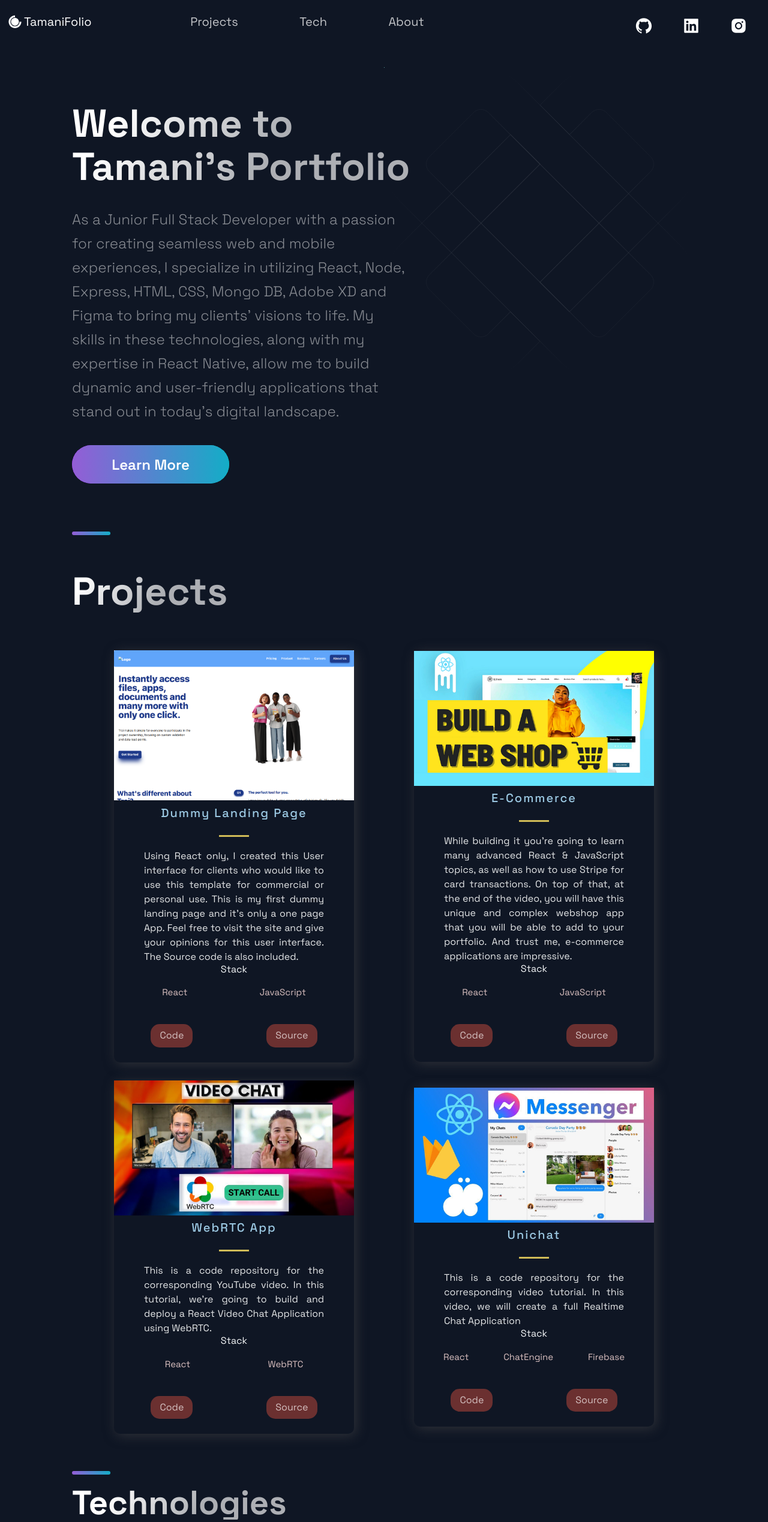
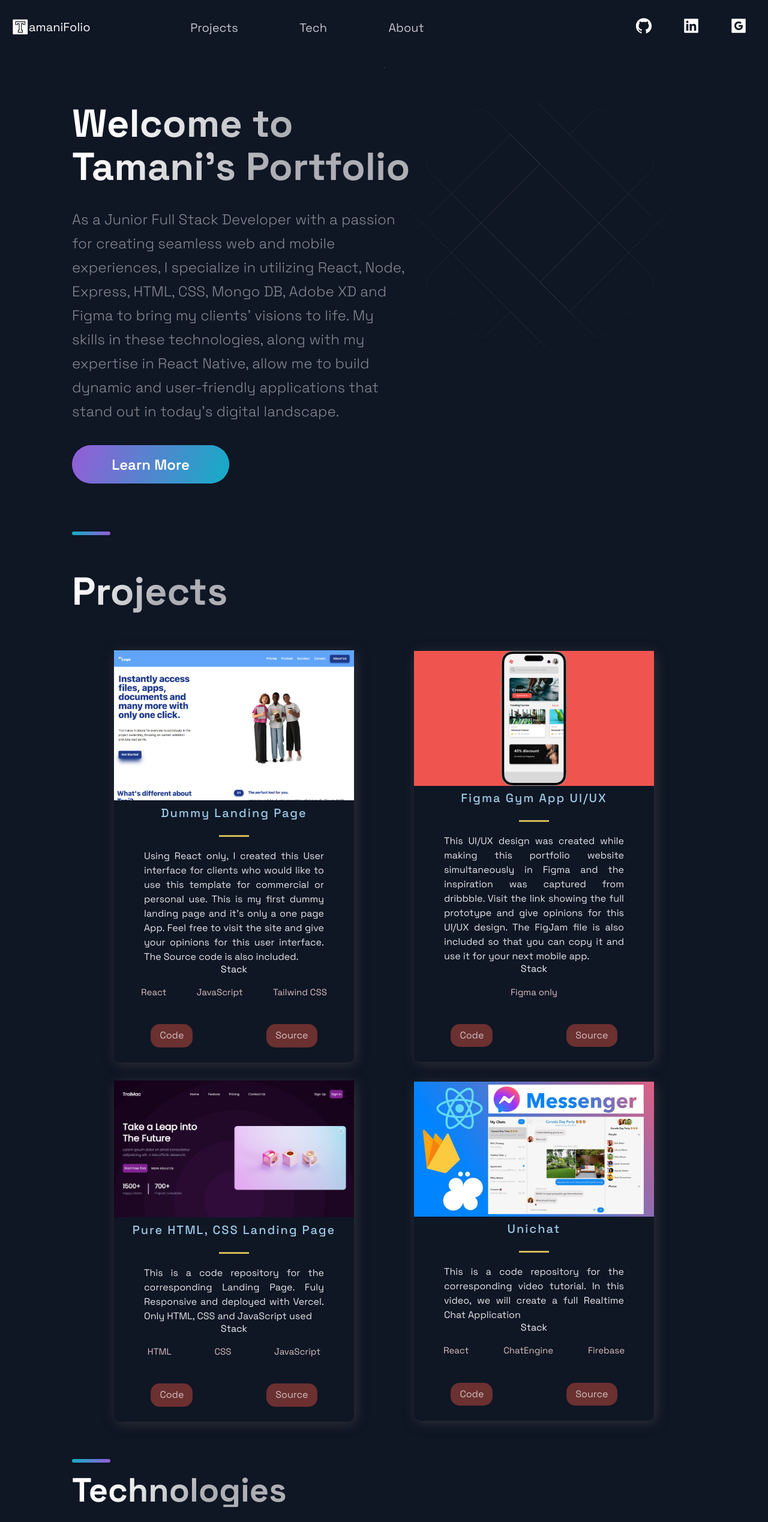
Before and after one commit to TamaniPhiri/TroiPortfolio, a Next.js app: page / in a window 1280 px wide. Shown: the top 2537 px of the page at 60% size. Built offline with nearby package versions, Linux system fonts and the light colour scheme.

Commit message:
final changes

```diff
--- a/src/components/Acomplishments/Acomplishments.js
+++ b/src/components/Acomplishments/Acomplishments.js
@@ -4,16 +4,24 @@ import { Section, SectionDivider, SectionTitle } from '../../styles/GlobalCompon
 import { Box, Boxes, BoxNum, BoxText } from './AcomplishmentsStyles';
 
 const data = [
-  { number: 20, text: 'Open Source Projects'},
-  { number: 1000, text: 'Students', },
-  { number: 1900, text: 'Github Followers', },
-  { number: 5000, text: 'Github Stars', }
+  { number: 2, text: 'Open Source Projects'},
+  { number: 1, text: 'UI/UX design', },
+  { number: 2, text: 'Github Followers', },
+  { number: 1, text: 'Github Stars', }
 ];
 
 const Acomplishments = () => (
-  <div>
-    Acomplishments
-  </div>
+  <Section>
+    <SectionTitle>Personal Accomplishments</SectionTitle>
+    <Boxes>
+      {data.map((card, index)=>(
+        <Box key={index}>
+          <BoxNum>{card.number}+</BoxNum>
+          <BoxText>{card.text}</BoxText>
+        </Box>
+      ))}
+    </Boxes>
+  </Section>
 );
 
 export default Acomplishments;
--- a/src/components/Footer/Footer.js
+++ b/src/components/Footer/Footer.js
@@ -1,14 +1,39 @@
 import React from 'react';
-import { AiFillGithub, AiFillInstagram, AiFillLinkedin } from 'react-icons/ai';
+import { AiFillGithub, AiFillGoogleSquare, AiFillLinkedin } from 'react-icons/ai';
 
 import { SocialIcons } from '../Header/HeaderStyles';
 import { CompanyContainer, FooterWrapper, LinkColumn, LinkItem, LinkList, LinkTitle, Slogan, SocialContainer, SocialIconsContainer } from './FooterStyles';
 
 const Footer = () => {
   return (
-    <div>
-      Footer
-    </div>
+    <FooterWrapper>
+      <LinkList>
+        <LinkColumn>
+          <LinkTitle>Call</LinkTitle>
+          <LinkItem href="tel:+26-097-391-557">+26-097-391-557</LinkItem>
+        </LinkColumn>
+        <LinkColumn>
+          <LinkTitle>Email</LinkTitle>
+          <LinkItem href="mailto:tamanigabriel0@gmail.com">tamanigabriel0@gmail.com</LinkItem>
+        </LinkColumn>
+      </LinkList>
+      <SocialIconsContainer>
+        <CompanyContainer>
+          <Slogan>Innovating slowly but very sure.</Slogan>
+        </CompanyContainer>
+        <SocialContainer>
+          <SocialIcons href="https://github.com/TamaniPhiri">
+            <AiFillGithub size="3rem"/>
+          </SocialIcons>
+          <SocialIcons href="https://www.linkedin.com/in/tamani-phiri-389b16256/">
+            <AiFillLinkedin size="3rem"/>
+          </SocialIcons>
+          <SocialIcons href="mailto:tamanigabriel0@gmail.com">
+            <AiFillGoogleSquare size="3rem"/>
+          </SocialIcons>
+        </SocialContainer>
+      </SocialIconsContainer>
+    </FooterWrapper>
   );
 };
 
--- a/src/components/Header/Header.js
+++ b/src/components/Header/Header.js
@@ -1,7 +1,7 @@
 import Link from 'next/link';
 import React from 'react';
-import { AiFillGithub, AiFillInstagram, AiFillLinkedin } from 'react-icons/ai';
-import { DiCssdeck } from 'react-icons/di';
+import { AiFillGithub, AiFillGoogleSquare, AiFillInstagram, AiFillLinkedin } from 'react-icons/ai';
+import { DiCssdeck, DiTravis, DiTrello } from 'react-icons/di';
 
 import { Container, Div1, Div2, Div3, NavLink, SocialIcons,Span } from './HeaderStyles';
 
@@ -9,23 +9,23 @@ const Header = () =>  (
   <Container>
       <Div1>
           <Link href="/">
-            <a style={{ display:"flex", alignItems:"center", color:"#fff", marginBottom:'18px'}}>
-              <DiCssdeck size="3rem"/><Span>TamaniFolio</Span>
+            <a style={{ display:"flex", alignItems:"center", color:"#fff", marginBottom:'0px', justifyContent:"center", marginLeft:"0.5em"}}>
+              <DiTravis size="3rem"/><Span>amaniFolio</Span>
             </a>
           </Link>
       </Div1>
       <Div2>
-        <li>
+        <li style={{alignItems:"center", justifyContent:"center", marginTop:"1rem"}}>
           <Link href="#projects">
             <NavLink>Projects</NavLink>
           </Link>
         </li>
-        <li>
+        <li style={{alignItems:"center", justifyContent:"center", marginTop:"1rem"}}>
           <Link href="#tech">
             <NavLink>Tech</NavLink>
           </Link>
         </li>
-        <li>
+        <li style={{alignItems:"center", justifyContent:"center", marginTop:"1rem"}}>
           <Link href="#About">
             <NavLink>About</NavLink>
           </Link>
@@ -38,8 +38,8 @@ const Header = () =>  (
         <SocialIcons href="https://www.linkedin.com/in/tamani-phiri-389b16256/">
           <AiFillLinkedin size="3rem"/>
         </SocialIcons>
-        <SocialIcons href="https://www.instagram.com">
-          <AiFillInstagram size="3rem"/>
+        <SocialIcons href="mailto:tamanigabriel0@gmail.com">
+          <AiFillGoogleSquare size="3rem"/>
         </SocialIcons>
       </Div3>
   </Container>
--- a/src/constants/constants.js
+++ b/src/constants/constants.js
@@ -3,25 +3,25 @@ export const projects = [
     title: 'Dummy Landing Page',
     description: "Using React only, I created this User interface for clients who would like to use this template for commercial or personal use. This is my first dummy landing page and it's only a one page App. Feel free to visit the site and give your opinions for this user interface. The Source code is also included.",
       image: '/images/DummyLandingUnresponsive.png',
-      tags: ['React', 'JavaScript'],
+      tags: ['React', 'JavaScript', 'Tailwind CSS'],
     source: 'https://troi-landing.vercel.app/',
     visit: 'https://github.com/TamaniPhiri/TroiLanding',
     id: 0,
   },
   {
-    title: 'E-Commerce',
-    description:"While building it you're going to learn many advanced React & JavaScript topics, as well as how to use Stripe for card transactions. On top of that, at the end of the video, you will have this unique and complex webshop app that you will be able to add to your portfolio. And trust me, e-commerce applications are impressive.",
-    image: '/images/2.png',
-    tags: ['React', 'JavaScript'],
+    title: 'Figma Gym App UI/UX',
+    description:"This UI/UX design was created while making this portfolio website simultaneously in Figma and the inspiration was captured from dribbble. Visit the link showing the full prototype and give opinions for this UI/UX design. The FigJam file is also included so that you can copy it and use it for your next mobile app.",
+    image: '/images/FigmaGym.png',
+    tags: ['Figma only'],
     source: 'https://google.com',
     visit: 'https://google.com',
     id: 1,
   },
   {
-    title: 'WebRTC App',
-    description: "This is a code repository for the corresponding YouTube video. In this tutorial, we're going to build and deploy a React Video Chat Application using WebRTC.",
-      image: '/images/3.jpg',
-      tags: ['React', 'WebRTC'],
+    title: 'Pure HTML, CSS Landing Page ',
+    description: "This is a code repository for the corresponding Landing Page. Fuly Responsive and deployed with Vercel. Only HTML, CSS and JavaScript used",
+      image: '/images/TroiMac.png',
+      tags: ['HTML', 'CSS', 'JavaScript'],
     source: 'https://google.com',
     visit: 'https://google.com',
     id: 2,
@@ -38,9 +38,7 @@ export const projects = [
 ];
 
 export const TimeLineData = [
-  { year: 2017, text: 'Started my journey', },
-  { year: 2018, text: 'Worked as a freelance developer', },
-  { year: 2019, text: 'Founded JavaScript Mastery', },
-  { year: 2020, text: 'Shared my projects with the world', },
-  { year: 2021, text: 'Started my own platform', },
+  { year: 2021, text: 'Started my journey', },
+  { year: 2022, text: 'Worked as a intern developer', },
+  { year: 2023, text: 'Shared my projects to the world', },
 ];
--- a/src/styles/GlobalComponents/index.js
+++ b/src/styles/GlobalComponents/index.js
@@ -83,8 +83,8 @@ export const SectionDivider = styled.div`
   border-radius: 10px;
   background-color: #fff;
   background: ${(props) => props.colorAlt ?
-    'linear-gradient(270deg, #F46737 0%, #945DD6 100%)' :
-    'linear-gradient(270deg, #13ADC7 0%, #945DD6 100%)'};
+    'linear-gradient(289deg, #F46737 0%, #945DD6 100%)' :
+    'linear-gradient(-270deg, #13ADC7 0%, #945DD6 100%)'};
 
     margin: ${(props) => props.divider ? "4rem 0" : "" };
 
@@ -209,7 +209,7 @@ export const ButtonFront = styled.button`
   left: 0;
   width: 100%;
   height: 100%;
-  background: ${({ alt }) => alt ? 'linear-gradient(270deg, #F46737 0%, #945DD6 100%)' : 'linear-gradient(270deg, #13ADC7 0%, #945DD6 100%)'};
+  background: ${({ alt }) => alt ? 'linear-gradient(270deg, #F46737 0%, #945DD6 100%)' : 'linear-gradient(289deg, #13ADC7 0%, #945DD6 100%)'};
   opacity: ${({ disabled }) => disabled ? '.5' : '1'};
   transition: .4s ease;
   font-size: ${({ alt }) => alt ? '20px' : '24px'};
```
Also changed, not shown: src/components/TimeLine/TimeLine.js (+92 -24 lines), public/images/FigmaGym.png (added), public/images/TroiMac.png (added).
